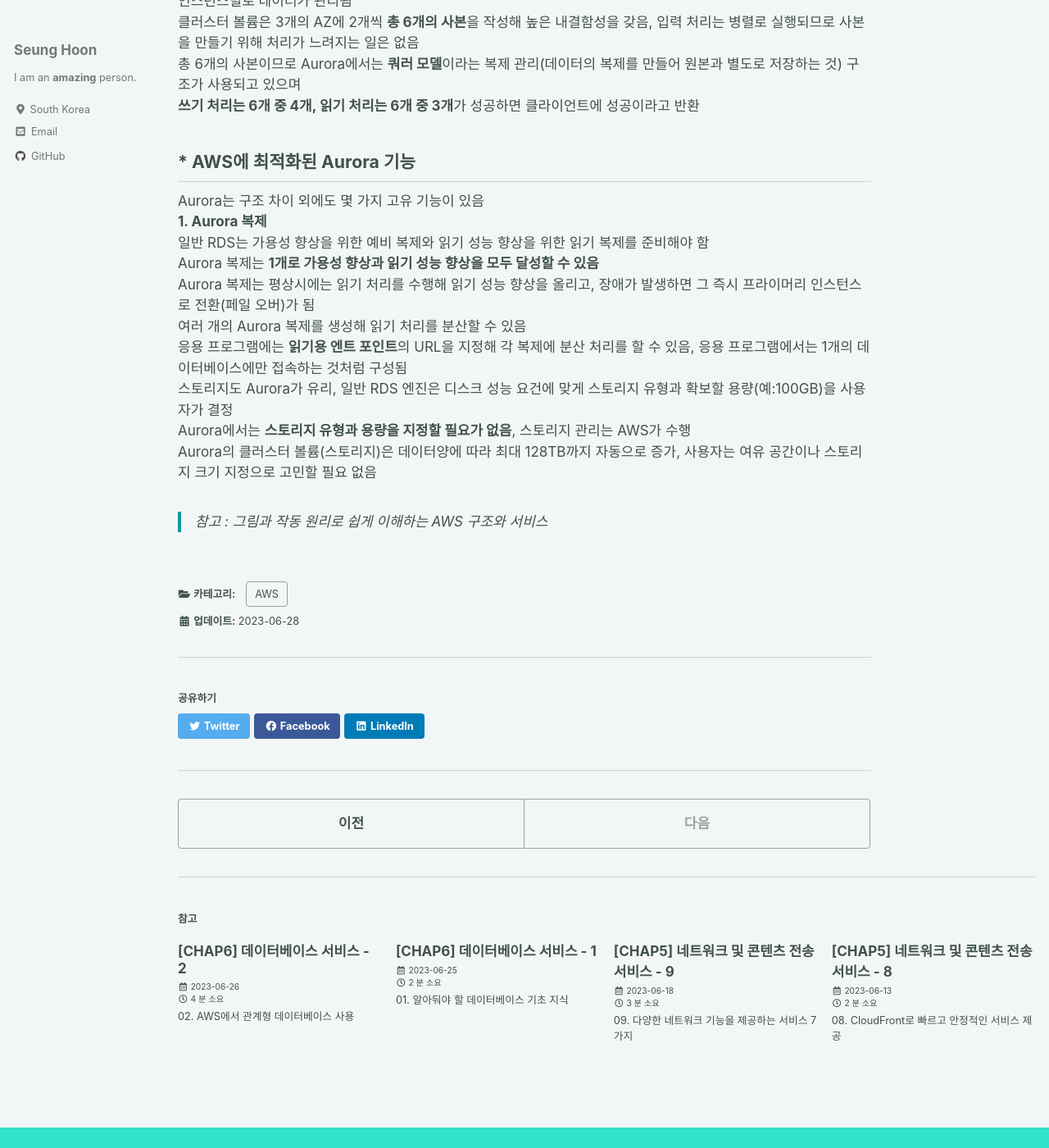
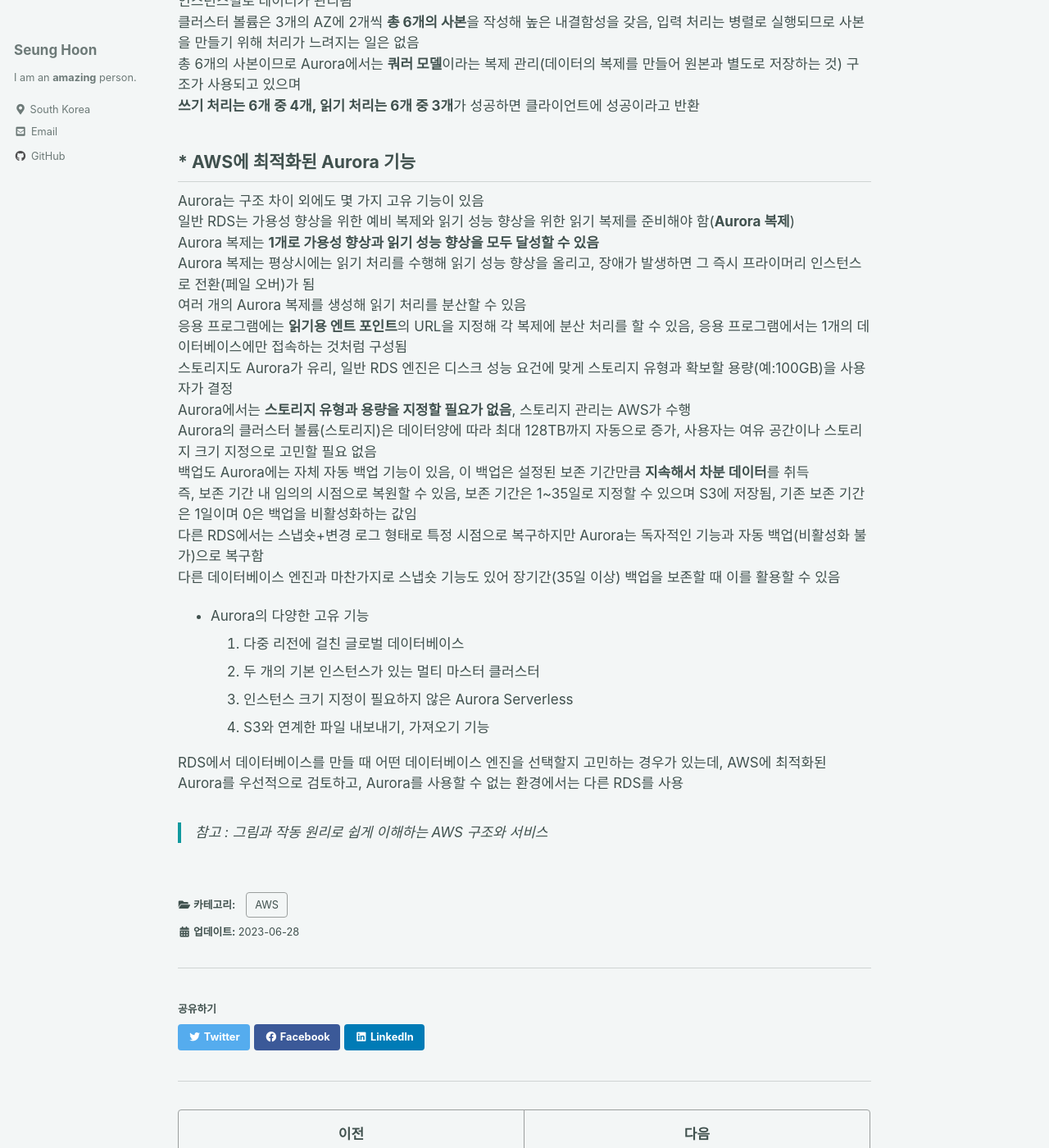
Before and after one commit to ibk01161/ibk01161.github.io, a Jekyll site: the page built from _posts/2023-06-28-aws6_03.md, in a window 1280 px wide and 1400 px high, scrolled down 474 px. Shown: the whole window at 82% size. Built offline with Jekyll 4.4.1, drawn with Linux system fonts in a browser that asks for light colours; cached includes are drawn as plain includes; some of the changed text lies outside the part shown.

Commit message:
Add Post

```diff
--- a/_posts/2023-06-28-aws6_03.md
+++ b/_posts/2023-06-28-aws6_03.md
@@ -30,9 +29,18 @@ Aurora 복제는 평상시에는 읽기 처리를 수행해 읽기 성능 향상
 스토리지도 Aurora가 유리, 일반 RDS 엔진은 디스크 성능 요건에 맞게 스토리지 유형과 확보할 용량(예:100GB)을 사용자가 결정
 Aurora에서는 **스토리지 유형과 용량을 지정할 필요가 없음**, 스토리지 관리는 AWS가 수행
 Aurora의 클러스터 볼륨(스토리지)은 데이터양에 따라 최대 128TB까지 자동으로 증가, 사용자는 여유 공간이나 스토리지 크기 지정으로 고민할 필요 없음
+백업도 Aurora에는 자체 자동 백업 기능이 있음, 이 백업은 설정된 보존 기간만큼 **지속해서 차분 데이터**를 취득
+즉, 보존 기간 내 임의의 시점으로 복원할 수 있음, 보존 기간은 1~35일로 지정할 수 있으며 S3에 저장됨, 기존 보존 기간은 1일이며 0은 백업을 비활성화하는 값임
+다른 RDS에서는 스냅숏+변경 로그 형태로 특정 시점으로 복구하지만 Aurora는 독자적인 기능과 자동 백업(비활성화 불가)으로 복구함
+다른 데이터베이스 엔진과 마찬가지로 스냅숏 기능도 있어 장기간(35일 이상) 백업을 보존할 때 이를 활용할 수 있음
 
+* Aurora의 다양한 고유 기능
+1. 다중 리전에 걸친 글로벌 데이터베이스
+2. 두 개의 기본 인스턴스가 있는 멀티 마스터 클러스터
+3. 인스턴스 크기 지정이 필요하지 않은 Aurora Serverless
+4. S3와 연계한 파일 내보내기, 가져오기 기능
 
-
+RDS에서 데이터베이스를 만들 때 어떤 데이터베이스 엔진을 선택할지 고민하는 경우가 있는데, AWS에 최적화된 Aurora를 우선적으로 검토하고, Aurora를 사용할 수 없는 환경에서는 다른 RDS를 사용
 
 
 > 참고 : 그림과 작동 원리로 쉽게 이해하는 AWS 구조와 서비스
```
Also changed, not shown: other parts of _posts/2023-06-28-aws6_03.md (+1 -2 lines), _posts/2023-07-02-aws6_04.md (added, +23 -0 lines).
